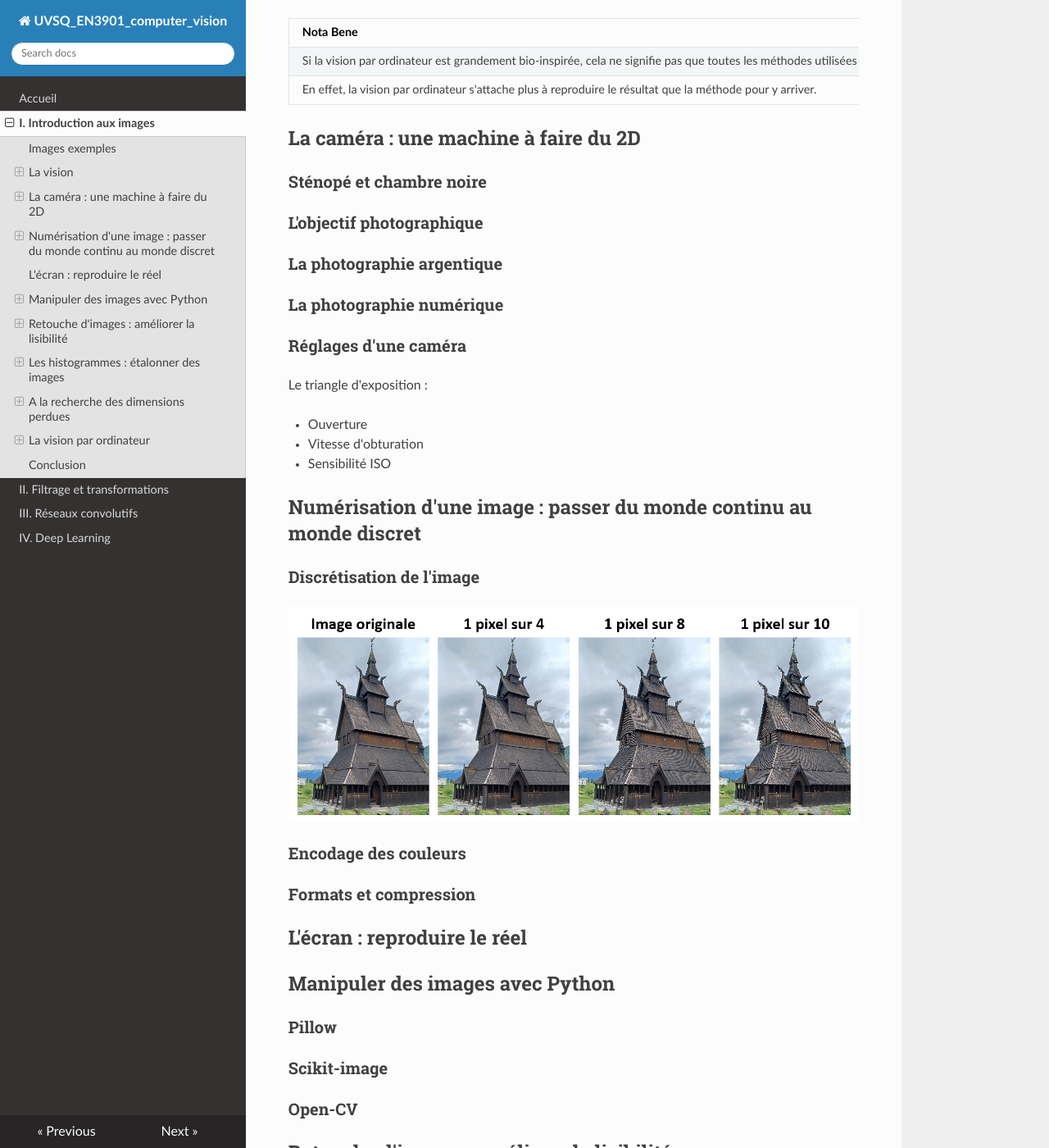
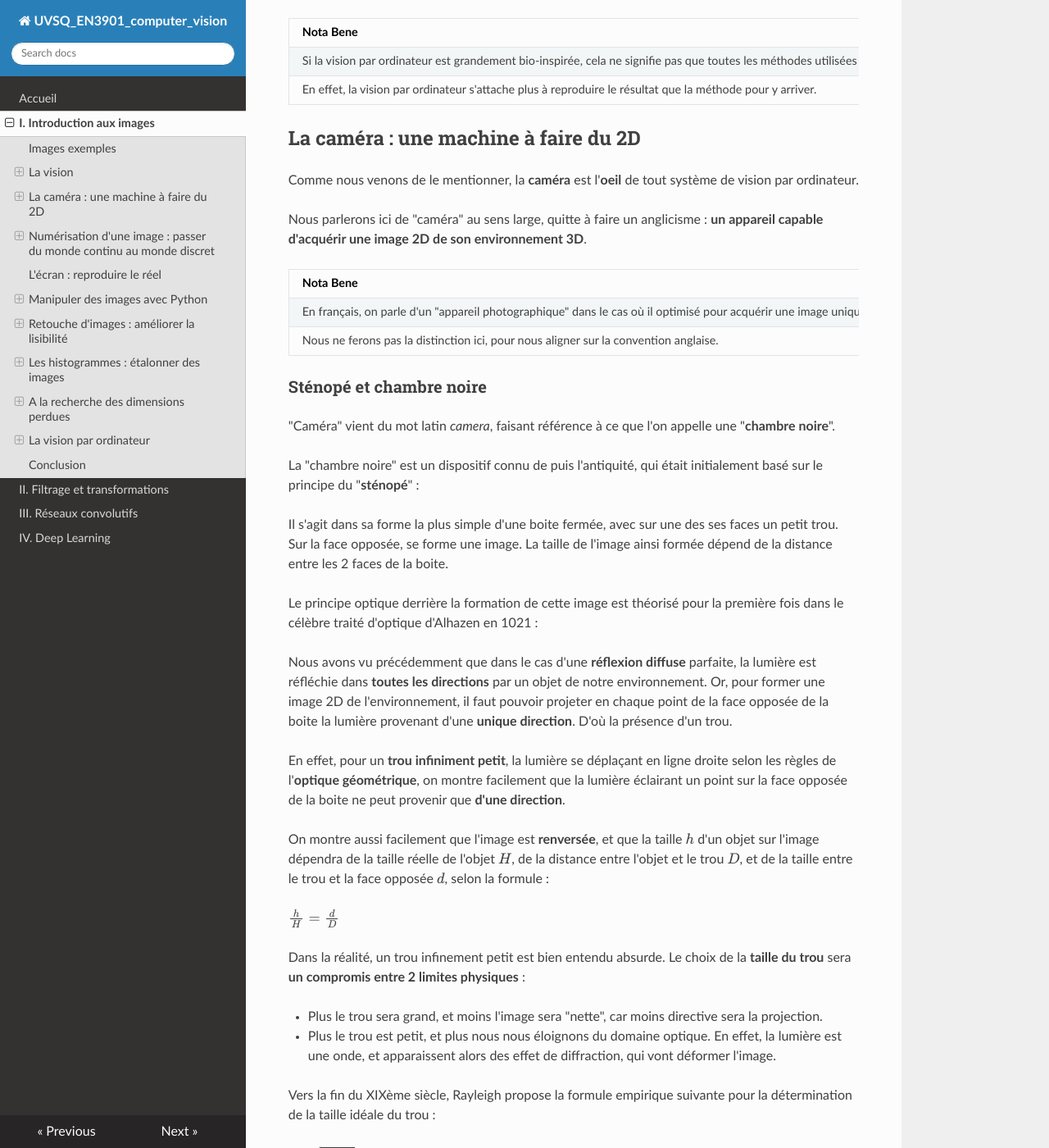
Before and after one commit to NicOudart/UVSQ_EN3901_computer_vision, an MkDocs documentation site: the page built from docs/Chap1_Introduction_images.md, in a window 1280 px wide and 1400 px high, scrolled down 22411 px. Shown: the whole window at 82% size. Built offline with MkDocs 1.6.1, drawn with Linux system fonts in a browser that asks for light colours; nearby versions of some CDN libraries; some of the changed text lies outside the part shown.

Commit message:
-Progress on Chapter 1. -Minor fix in index.

```diff
--- a/docs/Chap1_Introduction_images.md
+++ b/docs/Chap1_Introduction_images.md
@@ -501,7 +501,57 @@ C'est pourquoi les 2 derniers chapitres vous introduirons des outils de d'**appr
 
 ## La caméra : une machine à faire du 2D
 
+Comme nous venons de le mentionner, la **caméra** est l'**oeil** de tout système de vision par ordinateur.
+
+Nous parlerons ici de "caméra" au sens large, quitte à faire un anglicisme : **un appareil capable d'acquérir une image 2D de son environnement 3D**.
+
+|Nota Bene|
+|:-|
+|En français, on parle d'un "appareil photographique" dans le cas où il optimisé pour acquérir une image unique ou "photographie", et d'une "caméra" dans le cas où il est optimisé pour acquérir une succession d'images et en faire une "vidéo".|
+|Nous ne ferons pas la distinction ici, pour nous aligner sur la convention anglaise.|
+
 ### Sténopé et chambre noire
+
+"Caméra" vient du mot latin _camera_, faisant référence à ce que l'on appelle une "**chambre noire**".
+
+La "chambre noire" est un dispositif connu de puis l'antiquité, qui était initialement basé sur le principe du "**sténopé**" :
+
+Il s'agit dans sa forme la plus simple d'une boite fermée, avec sur une des ses faces un petit trou.
+Sur la face opposée, se forme une image.
+La taille de l'image ainsi formée dépend de la distance entre les 2 faces de la boite.
+
+Le principe optique derrière la formation de cette image est théorisé pour la première fois dans le célèbre traité d'optique d'Alhazen en 1021 :
+
+Nous avons vu précédemment que dans le cas d'une **réflexion diffuse** parfaite, la lumière est réfléchie dans **toutes les directions** par un objet de notre environnement.
+Or, pour former une image 2D de l'environnement, il faut pouvoir projeter en chaque point de la face opposée de la boite la lumière provenant d'une **unique direction**.
+D'où la présence d'un trou.
+
+En effet, pour un **trou infiniment petit**, la lumière se déplaçant en ligne droite selon les règles de l'**optique géométrique**, on montre facilement que la lumière éclairant un point sur la face opposée de la boite ne peut provenir que **d'une direction**.
+
+On montre aussi facilement que l'image est **renversée**, et que la taille $h$ d'un objet sur l'image dépendra de la taille réelle de l'objet $H$, de la distance entre l'objet et le trou $D$, et de la taille entre le trou et la face opposée $d$, selon la formule :
+
+$\frac{h}{H} = \frac{d}{D}$
+
+Dans la réalité, un trou infinement petit est bien entendu absurde.
+Le choix de la **taille du trou** sera **un compromis entre 2 limites physiques** :
+
+* Plus le trou sera grand, et moins l'image sera "nette", car moins directive sera la projection.
+
+* Plus le trou est petit, et plus nous nous éloignons du domaine optique.
+En effet, la lumière est une onde, et apparaissent alors des effet de diffraction, qui vont déformer l'image.
+
+Vers la fin du XIXème siècle, Rayleigh propose la formule empirique suivante pour la détermination de la taille idéale du trou :
+
+$1.9 \sqrt{d \times \lambda}$
+
+avec $\lambda$ la longueur d'onde de la lumière, que l'on considère souvent comme ayant une médiane à 550 nm dans le visible.
+
+Donc, pour une chambre noire dont la boite fait 20 cm, on choisira un trou d'un diamètre d'environ 0.6 mm.
+
+Ce système a cependant un gros désavantage : la **luminosité**.
+
+On imagine en effet facilement qu'en limitant la lumière entrant dans la chambre noire à un trou de moins de 1 mm, on réduit grandement la quantité de lumière servant à former l'image.
+
 
 ### L'objectif photographique
 
```
Also changed, not shown: docs/index.md (+2 -0 lines).
